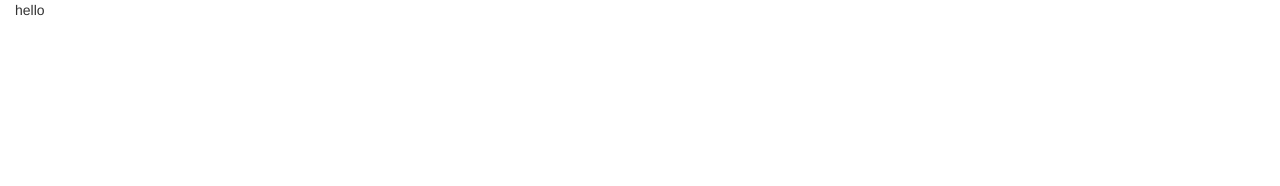
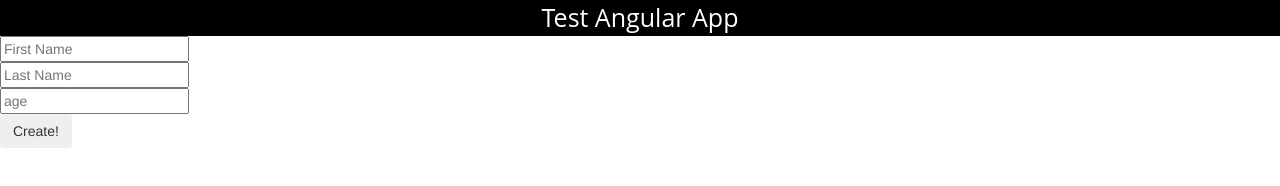
Before and after one commit to vmcindy/CRUD-Application-Angular, a website: page index.html in a window 1280 px wide. Drawn offline with nearby package versions, Linux system fonts and the light colour scheme.

Commit message:
Bug fixes

```diff
--- /dev/null
+++ b/css/index.css
@@ -0,0 +1,7 @@
+.header {
+	background-color: black;
+	color: white;
+	font-family: 'Open Sans';
+	font-size: 25px;
+	text-align: center;
+}
--- a/index.html
+++ b/index.html
@@ -1,8 +1,9 @@
 <!DOCTYPE html>
-<html ng-app="myApp">
+<html lang="eng-US" ng-app="myApp">
 
 <head>
 	<title> Angular CRUD</title>
+	<meta charset="UTF-8">
 
 	<!-- jQuery -->
 	<script type="text/javascript" src="bower_components/jquery/dist/jquery.min.js"></script>
@@ -20,18 +21,24 @@
 
 	<!-- Latest compiled and minified JavaScript -->
 	<script type="text/javascript" src="bower_components/bootstrap/dist/js/bootstrap.min.js"></script>
+
+	<!-- Stylesheets -->
+	<link rel="stylesheet" type="text/css" href="css/index.css">
+
 </head>
 
 <body>
 
 	<!-- Page Navigation -->
 	<div class="header">
-		<div class="container-fluid"> hello</div>
+		<div class="container-fluid">
+			Test Angular App
+		</div>
 	</div>
 
 	<!-- Page Body -->
 
-	<div ngview></div>
+	<div class="body" ng-view></div>
 
 	<!-- Footer -->
 	<div class="footer">
--- a/js/app.js
+++ b/js/app.js
@@ -1,9 +1,5 @@
 
 	var app = angular.module('myApp', ['ngRoute']);
-
-	/*app.controller('FormController',  function() {
-	this.a=10;
-});*/
 
 	app.config(function($routeProvider) {
 		$routeProvider
--- a/views/home.html
+++ b/views/home.html
@@ -1,9 +1,8 @@
-<div class="main" ng-controller="FormController" style="height:10%">
-	{{ $scope.a }}
+<div class="main" ng-controller="FormController" >
 	<form>
 		<input type="text" name="fname" placeholder="First Name"><br/>
 		<input type="text" name="lname" placeholder="Last Name"><br/>
 		<input type="number" name="age" placeholder="age"><br/>
-		<!--<create-record></create-record>-->
+		<create-record></create-record>
 	</form>
 </div>
```
Also changed, not shown: js/directives/createRecord.html (+1 -1 lines).
